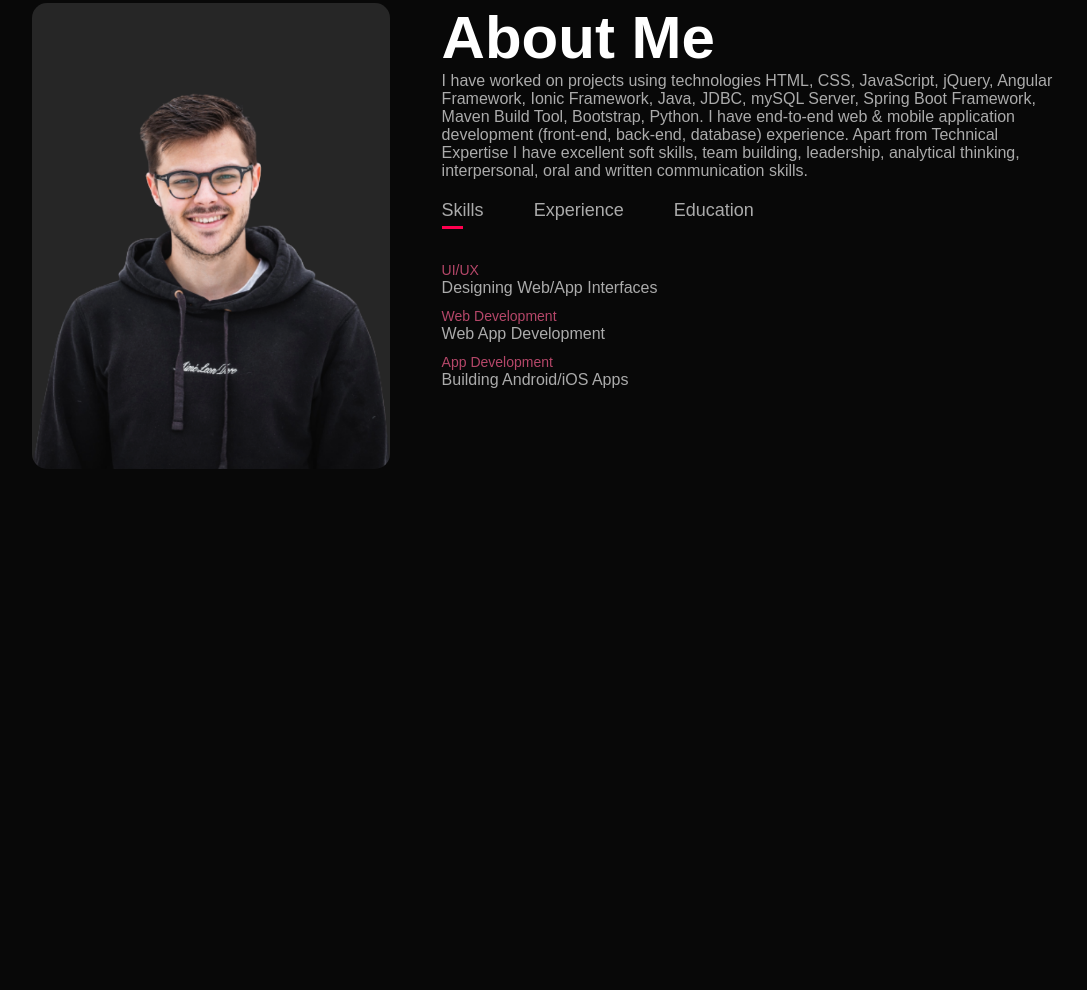
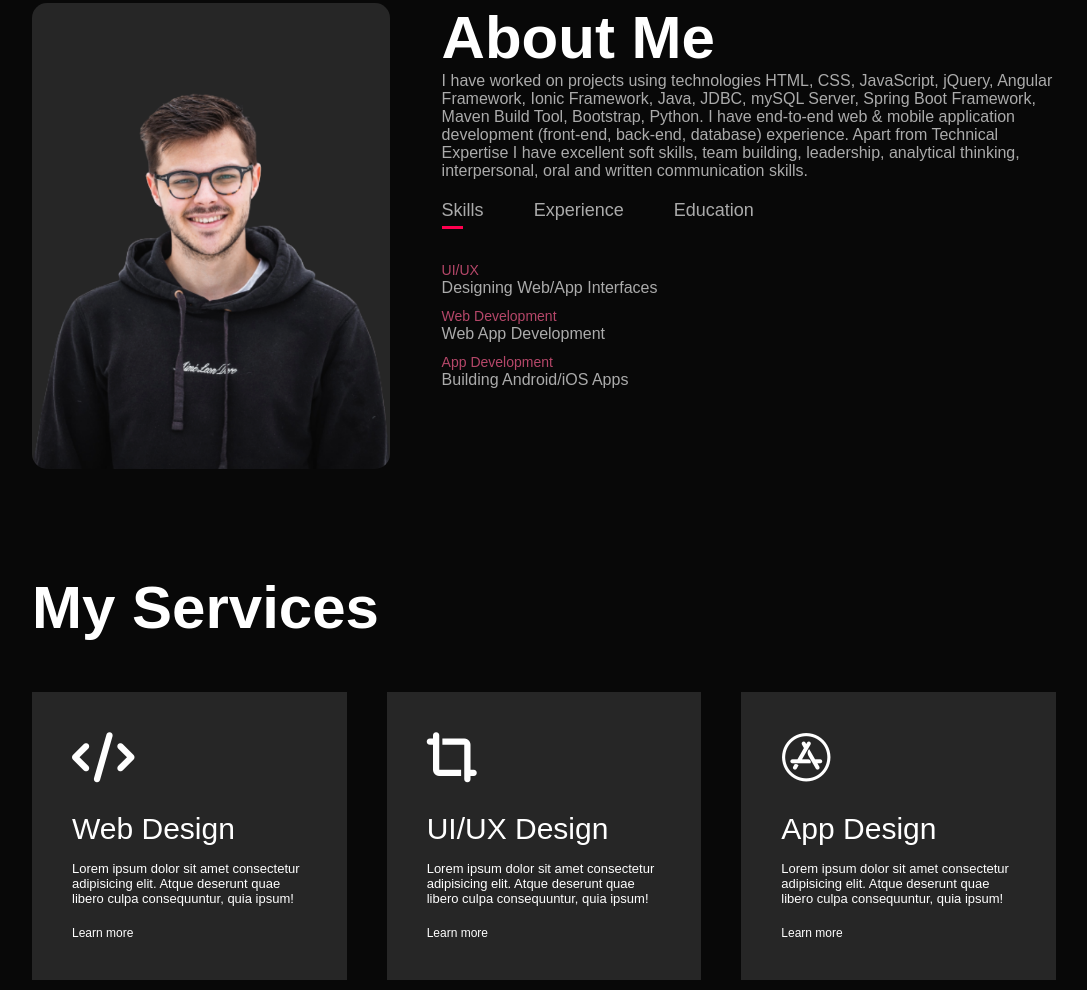
Before and after one commit to rajat4/Personal-portfolio, a plain HTML site: page index.html in a window 1280 px wide. Shown: the part 887-1877 px from the top of the page, without its empty margins (96-1183 px from the left). Before the commit the page ends 1450 px from the top, so only its background shows below. Drawn offline with Linux system fonts and the light colour scheme.

Commit message:
lot of changes in services

```diff
--- a/index.html
+++ b/index.html
@@ -7,6 +7,7 @@
     <meta name="viewport" content="width=device-width, initial-scale=1.0">
     <title>Personal Portfolio Website - Rajat Thawal</title>
     <link rel="stylesheet" href="style.css">
+    <script src="https://kit.fontawesome.com/090790a94c.js" crossorigin="anonymous"></script>
 </head>
 
 <body>
@@ -80,7 +81,35 @@
             </div>
         </div>
     </div>
-
+    <!-- -----------services----------  -->
+    <div class="services">
+        <div class="container">
+            <h1 class="sub-title">My Services</h1>
+            <div class="services-list">
+                <div>
+                    <i class="fa-solid fa-code"></i>
+                    <h2>Web Design</h2>
+                    <p>Lorem ipsum dolor sit amet consectetur adipisicing elit. Atque deserunt quae libero culpa
+                        consequuntur, quia ipsum!</p>
+                        <a href="#">Learn more</a>
+                </div>
+                <div>
+                    <i class="fa-sharp fa-solid fa-crop-simple"></i>
+                    <h2>UI/UX Design</h2>
+                    <p>Lorem ipsum dolor sit amet consectetur adipisicing elit. Atque deserunt quae libero culpa
+                        consequuntur, quia ipsum!</p>
+                        <a href="#">Learn more</a>
+                </div>
+                <div>
+                    <i class="fa-brands fa-app-store"></i>
+                    <h2>App Design</h2>
+                    <p>Lorem ipsum dolor sit amet consectetur adipisicing elit. Atque deserunt quae libero culpa
+                        consequuntur, quia ipsum!</p>
+                        <a href="#">Learn more</a>
+                </div>
+            </div>
+        </div>
+    </div>
     <script>
 
         var tablinks = document.getElementsByClassName("tab-links");
--- a/style.css
+++ b/style.css
@@ -12,7 +12,7 @@ body{
 #header{
     width: 100%;
     height: 100vh;
-    background-image: url(images/background.png);
+    background-image: url(images/phone-background.png );
     background-size: cover;
     background-position: center;
 }
@@ -146,3 +146,37 @@ nav ul li a:hover::after{
 .tab-contents.active-tab{
     display: block;
 }
+
+ /* -----services----- */
+ #services{
+    padding: 30px 0;
+ }
+ .services-list{
+    display: grid;
+    grid-template-columns: repeat(auto-fit, minmax(250px, 1fr));
+    grid-gap: 40px;
+    margin-top: 50px;
+ }
+ .services-list div{
+    background: #262626;
+    padding: 40px;
+    font-size: 13px;
+    font-weight: 300;
+    border-right: 10px;
+ }
+ .services-list div i{
+    font-size: 50px;
+    margin-bottom: 30px;
+ }
+ .services-list div h2{
+    font-size: 30px;
+    font-weight: 500;
+    margin-bottom: 15px;
+ }
+ .services-list div a{
+    text-decoration: none;
+    color: #fff;
+    font-size: 12px;
+    margin-top: 20px;
+    display:inline-block;
+ }
```
Also changed, not shown: images/bg-1.jpeg (added).
